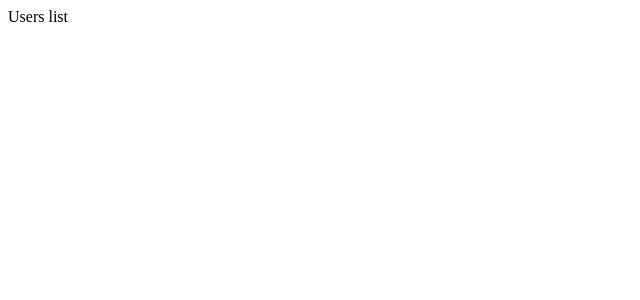
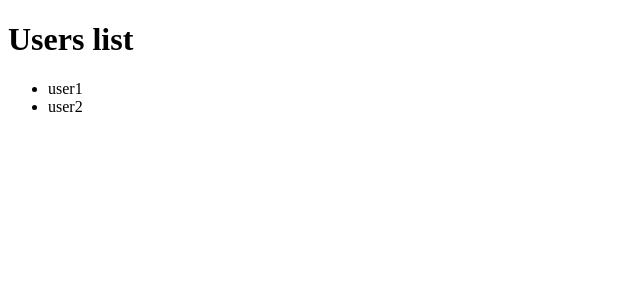
Before and after one commit to pauchai/next-course, a Next.js app: page /users in a window 1280 px wide. Shown: the top 300 px of the page, without its empty margins (0-640 px from the left). Built offline with nearby package versions, Linux system fonts and the light colour scheme.

Commit message:
users list

```diff
--- a/pages/users.js
+++ b/pages/users.js
@@ -1,7 +1,18 @@
+import { useState } from "react";
+
 const Users = () => {
+    const [users, setUsers] = useState([
+        {id: 1, name: 'user1'},
+        {id: 2, name: 'user2'},
+    ])
   return (
   <div>
-      Users list
+      <h1>Users list</h1>
+      <ul>
+          {users.map(user =>
+            <li>{user.name}</li>
+        )}
+      </ul>
   </div>
   )
 };
```
